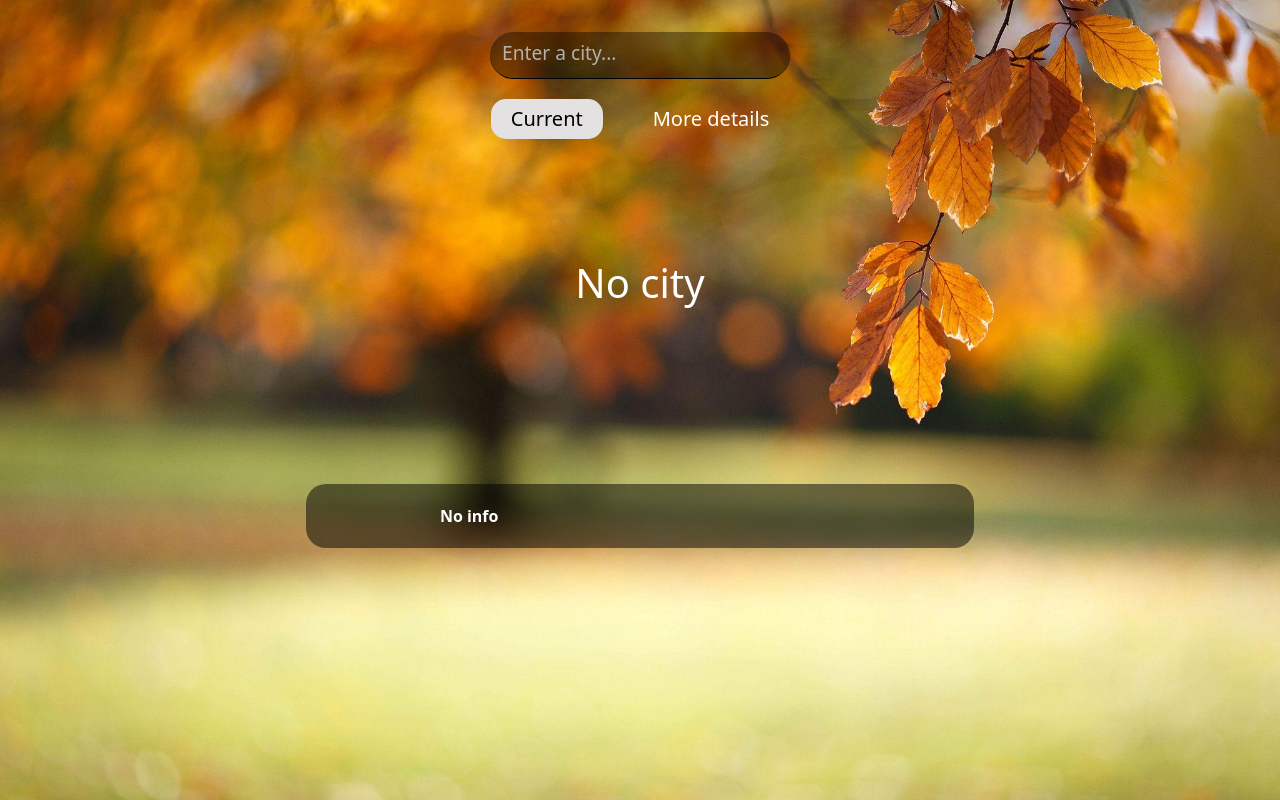
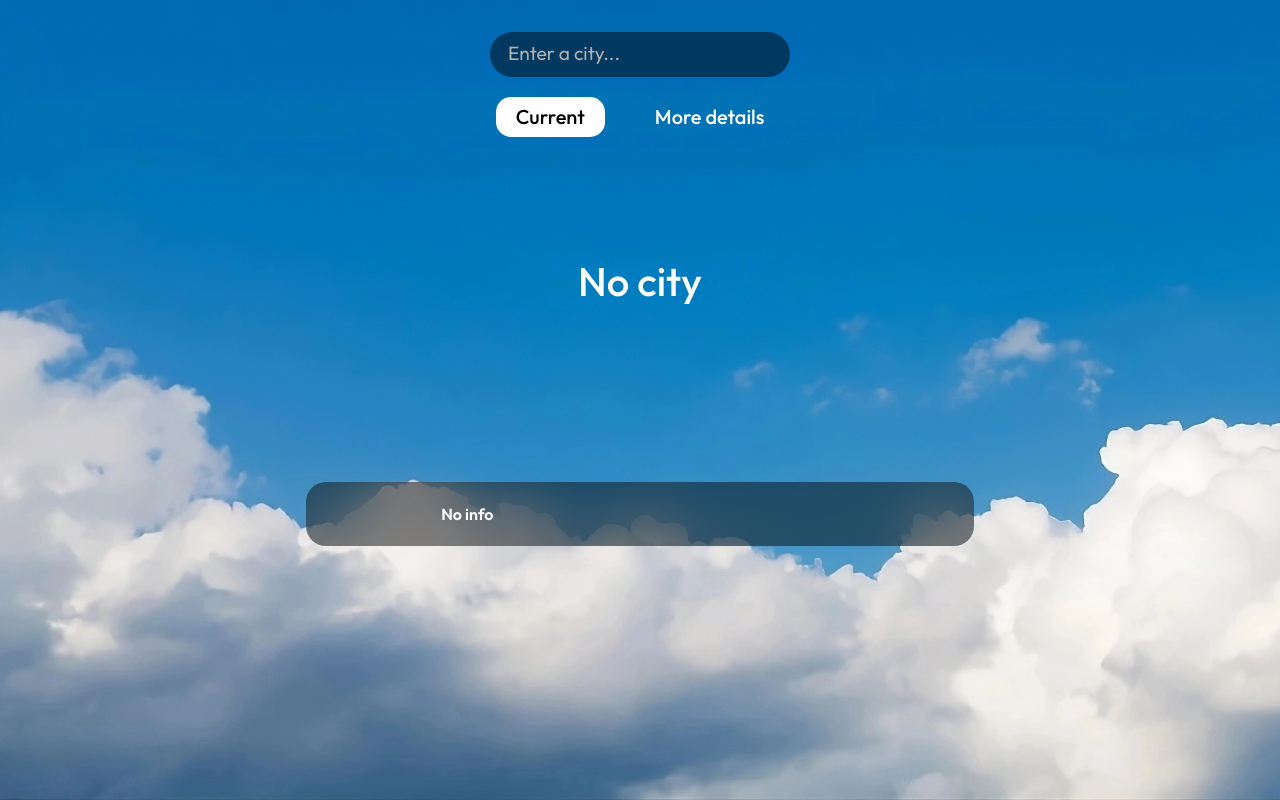
Before and after one commit to AnLuk13/Weather-app, a React (Create React App) app: page / in a window 1280 px wide. Built offline with nearby package versions, Linux system fonts and the light colour scheme.

Commit message:
Ver3.3 UI improvements

```diff
--- a/src/App.css
+++ b/src/App.css
@@ -1,8 +1,9 @@
 .App {
   height: 100%;
   min-height: 100vh;
-  background: url(./assets/nature.jpg);
+  background: url(./assets/sky.png);
   background-size: cover;
+  background-attachment: fixed;
   display: flex;
   justify-content: center;
 }
--- a/src/components/Content.css
+++ b/src/components/Content.css
@@ -33,7 +33,9 @@
 .currentData {
   display: flex;
   justify-content: space-evenly;
-  background-color: rgba(0, 0, 0, 0.5);
+  border-radius: 30px;
+  background: rgba(0, 0, 0, 0.47);
+  backdrop-filter: blur(25px);
   padding: 20px;
   border-radius: 20px;
   margin-bottom: 20px;
@@ -54,11 +56,12 @@
   justify-content: center;
 }
 
-.donwload-button {
+.download-button {
+  color: white;
   width: 50%;
+  padding: 15px;
+  font-size: 1.2rem;
+  font-weight: 500;
   border-radius: 20px;
-  padding: 15px;
-  font-size: 1rem;
-  font-weight: 500;
-  background-color: rgba(255, 170, 0, 0.8);
+  background: rgba(0, 0, 0, 0.7);
 }
--- a/src/components/Content.jsx
+++ b/src/components/Content.jsx
@@ -82,7 +82,7 @@ function Content({ handleRouteData, locationGet }) {
       </div>
       <div className="download-box">
         {data.list ? (
-          <button className="donwload-button" onClick={handleDownload}>
+          <button className="download-button" onClick={handleDownload}>
             Download Weather
           </button>
         ) : null}
--- a/src/components/Details.css
+++ b/src/components/Details.css
@@ -25,11 +25,12 @@
   justify-content: center;
 }
 
-.donwload-button {
+.download-button {
+  color: white;
   width: 50%;
+  padding: 15px;
+  font-size: 1.2rem;
+  font-weight: 500;
   border-radius: 20px;
-  padding: 15px;
-  font-size: 1rem;
-  font-weight: 500;
-  background-color: rgba(255, 170, 0, 0.8);
+  background: rgba(0, 0, 0, 0.7);
 }
--- a/src/components/Details.jsx
+++ b/src/components/Details.jsx
@@ -87,7 +87,7 @@ function Details({ data }) {
       )}
       <div className="download-box">
         {data.list ? (
-          <button className="donwload-button" onClick={handleDownload}>
+          <button className="download-button" onClick={handleDownload}>
             Download Weather
           </button>
         ) : null}
--- a/src/components/RouterLayout.css
+++ b/src/components/RouterLayout.css
@@ -4,14 +4,14 @@
 }
 
 .search {
-  padding: 7px 12px 10px;
+  padding: 7px 18px 9px;
   margin-bottom: 20px;
   width: 300px;
-  background-color: rgba(0, 0, 0, 0.4);
+  background: rgba(0, 0, 0, 0.47);
+  backdrop-filter: blur(25px);
   color: white;
   font-size: 1.2rem;
   border: none;
-  border-bottom: 1px solid black;
   border-radius: 25px;
 }
 
@@ -63,7 +63,7 @@ h1 {
 }
 
 .active {
-  background-color: rgb(227, 225, 225);
+  background-color: white;
   border-radius: 15px;
   color: black;
 }
--- a/src/index.css
+++ b/src/index.css
@@ -2,8 +2,7 @@
 
 body {
   margin: 0;
-  font-family: "Outfit", "Segoe UI", "Roboto", "Oxygen", "Ubuntu", "Cantarell",
-    "Fira Sans", "Droid Sans", "Helvetica Neue", sans-serif;
+  font-family: "Outfit" !important;
   -webkit-font-smoothing: antialiased;
   -moz-osx-font-smoothing: grayscale;
 }
```
Also changed, not shown: src/assets/nature.jpg (deleted), src/assets/sky.png (added).
